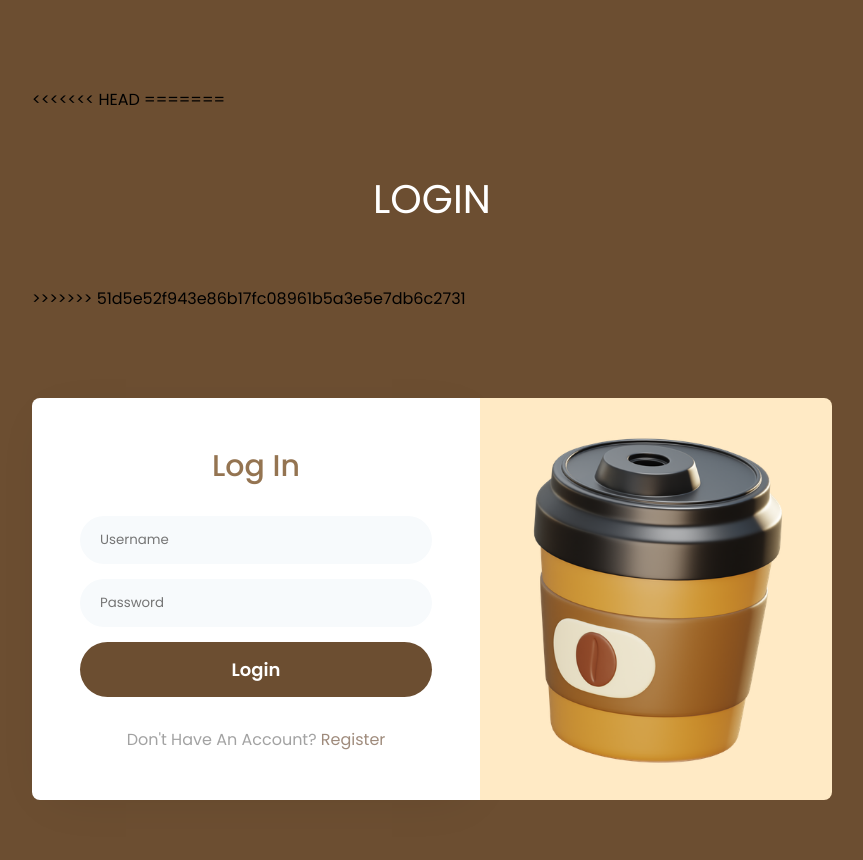
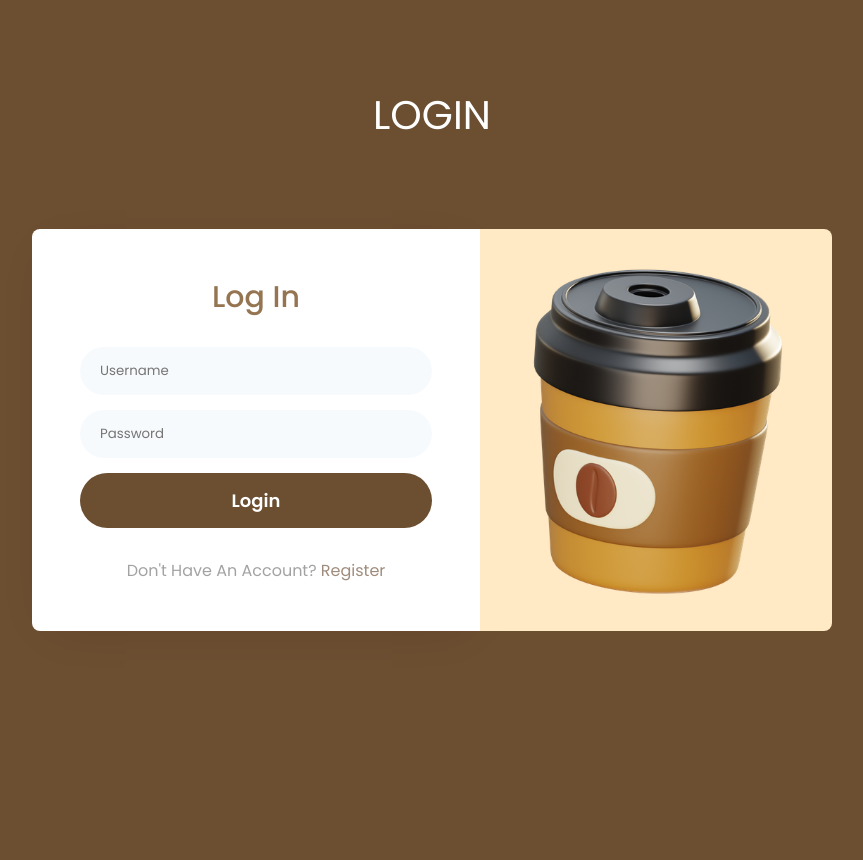
Before and after one commit to Ranzkyy/Coffee-order, a Flask app: page /login in a window 1280 px wide. Shown: the whole page, without its empty margins (208-1071 px from the left). Run offline with Flask 3, Linux system fonts and the light colour scheme.

Commit message:
menyimpan local sebelum git pull

```diff
--- a/templates/login.html
+++ b/templates/login.html
@@ -11,10 +11,7 @@
   </head>
   <body>
     <div class="login-form">
-<<<<<<< HEAD
-=======
       <h1>LOGIN</h1>
->>>>>>> 51d5e52f943e86b17fc08961b5a3e5e7db6c2731
       <div class="container">
         <div class="main">
           <div class="content">
--- a/templates/user/cart.html
+++ b/templates/user/cart.html
@@ -15,9 +15,10 @@
                     <div class="row">
                         {% for item in cart_items %}
                             <li class="list-group-item d-flex justify-content-between align-items-center">
-                      <input type="radio" name="selected_item" value="{{ item.product._id }}">
+                                <div class="col-sm-1">
+                                    <input type="checkbox" name="selected_item[]" value="{{ item.product._id }}" id="checkbox{{ item.product._id }}">
+                                </div>
                                 <div class="col-sm-23">
-
                                     <img src="{{ url_for('static', filename='img/upload/' + (item.product_image or 'default.jpg')) }}"
                                     alt="{{ item.product.name }}" class="img-thumbnail" style="max-width: 100px;">
                                 </div>
```
Lines whose indentation alone changed are shown as unchanged.
